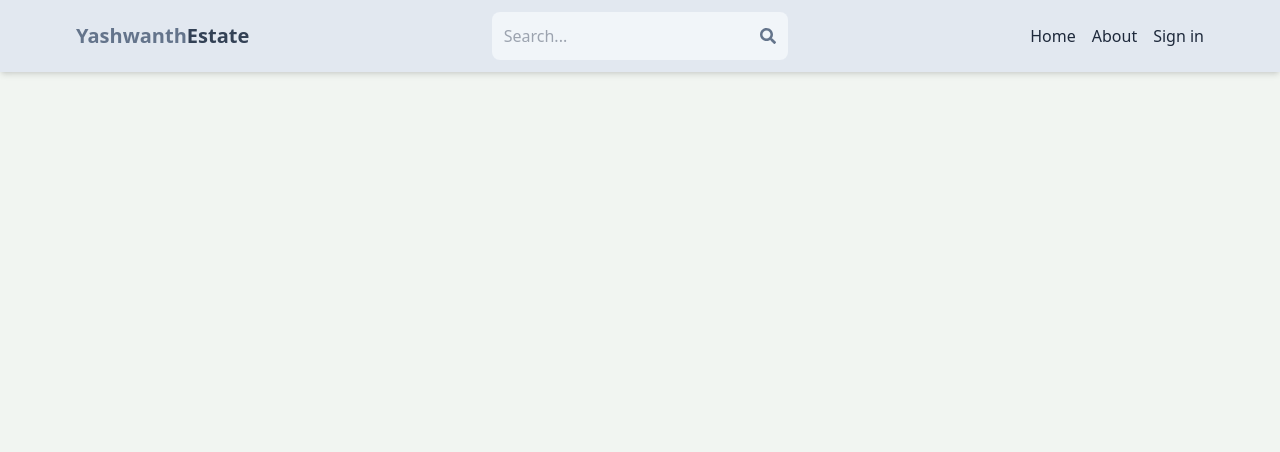
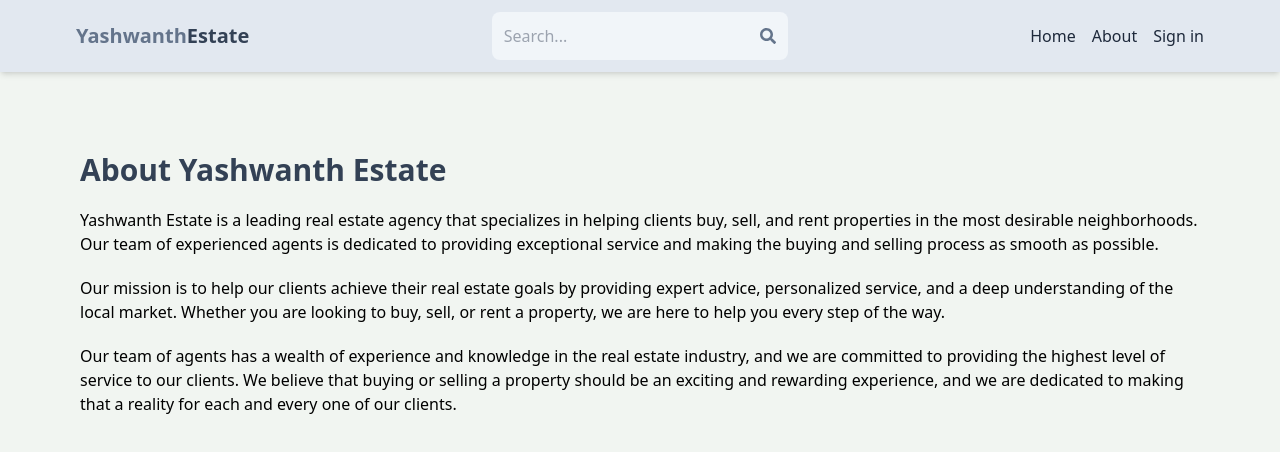
Before and after one commit to Yashu9844/MERN-STATE, a React (Vite) app in the folder client/: page /about in a window 1280 px wide. Shown: the top 452 px of the page. Built offline with nearby package versions, Linux system fonts and the light colour scheme; no server answers.

Commit message:
complete About section

```diff
--- a/client/src/pages/About.jsx
+++ b/client/src/pages/About.jsx
@@ -2,8 +2,11 @@ import React from 'react'
 
 const About = () => {
   return (
-    <div>
-
+    <div className='flex flex-col gap-5 py-20 px-4 max-w-6xl mx-auto'>
+      <h1 className='text-3xl text-slate-700 font-bold'>About Yashwanth Estate</h1>
+      <p classname='text-slate-700'>Yashwanth Estate is a leading real estate agency that specializes in helping clients buy, sell, and rent properties in the most desirable neighborhoods. Our team of experienced agents is dedicated to providing exceptional service and making the buying and selling process as smooth as possible.</p>
+      <p classname='text-slate-700'>Our mission is to help our clients achieve their real estate goals by providing expert advice, personalized service, and a deep understanding of the local market. Whether you are looking to buy, sell, or rent a property, we are here to help you every step of the way.</p>
+      <p classname='text-slate-700'>Our team of agents has a wealth of experience and knowledge in the real estate industry, and we are committed to providing the highest level of service to our clients. We believe that buying or selling a property should be an exciting and rewarding experience, and we are dedicated to making that a reality for each and every one of our clients.</p>
     </div>
   )
 }
```
